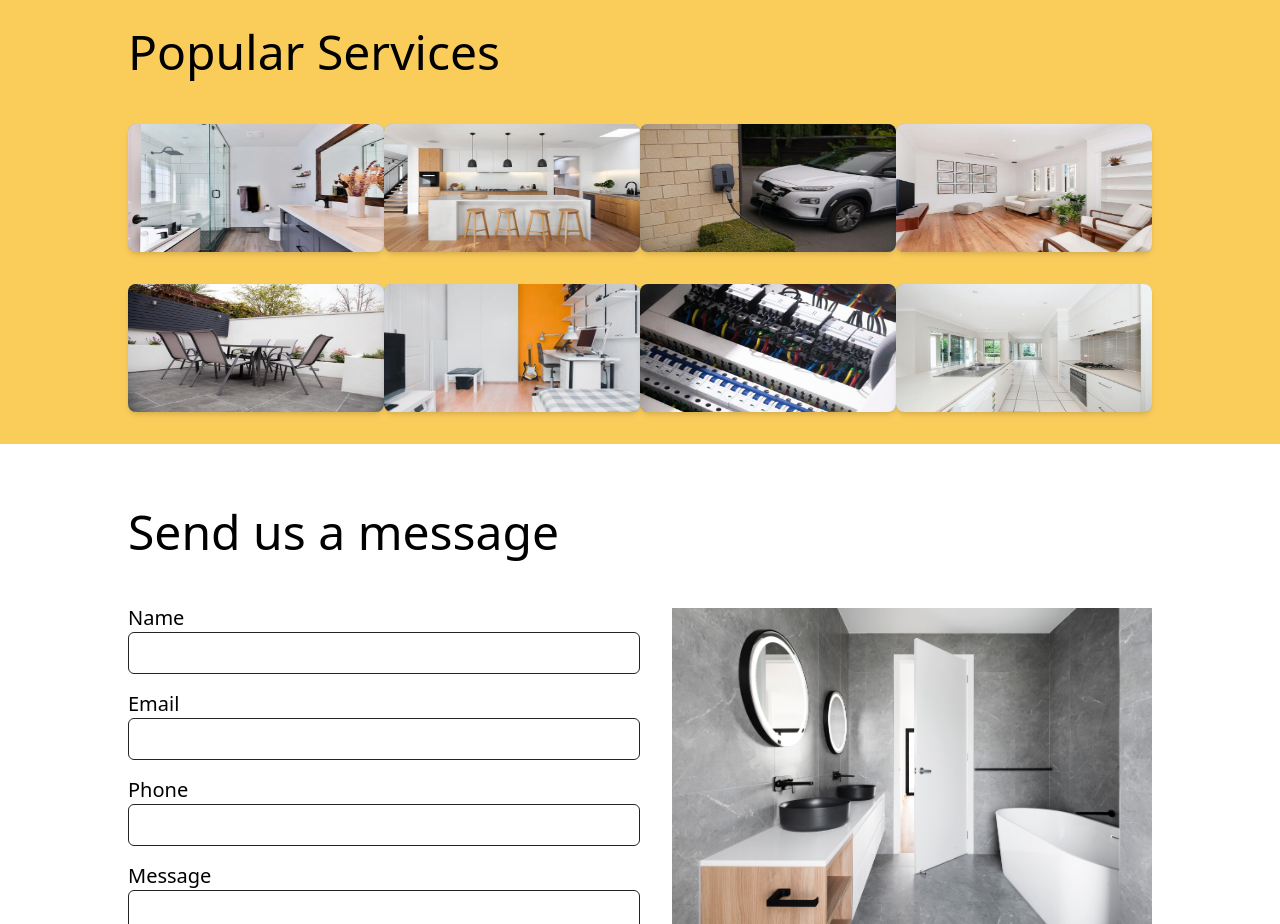
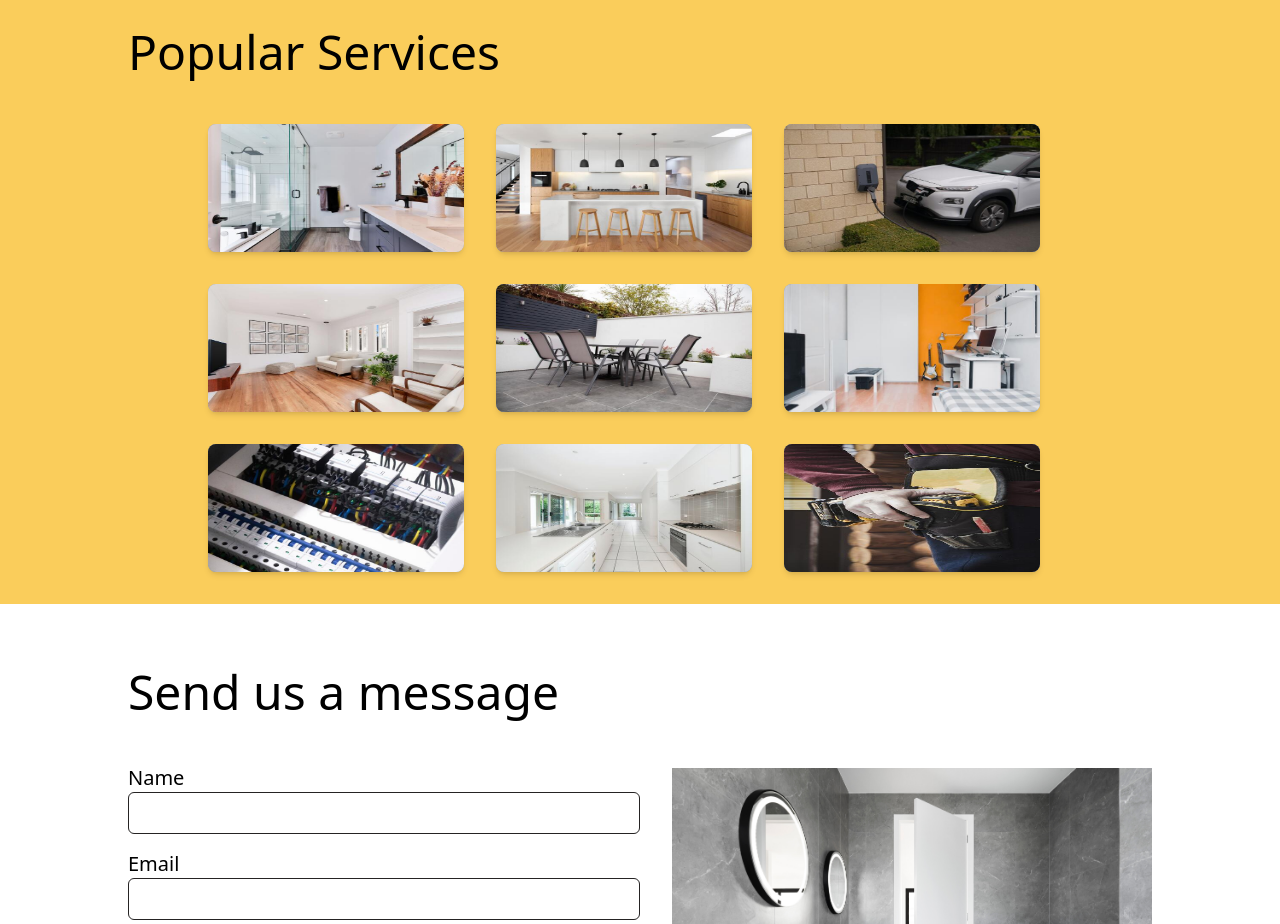
Before and after one commit to Goddak/berkshiretrade.services, a React (Create React App) app: page / in a window 1280 px wide. Shown: the part 820-1744 px from the top of the page. Built offline with nearby package versions, Linux system fonts and the light colour scheme.

Commit message:
popular services wip

```diff
--- a/src/Pages/HomePage/HomePage.tsx
+++ b/src/Pages/HomePage/HomePage.tsx
@@ -82,17 +82,17 @@ const Pills: IPill[] = [
 ];
 
 const getPillsToDisplayForCurrentWidth = (width: number): IPill[] => {
-	console.log(width, TailwindBreakpoints);
+	console.log('getPillsToDisplayForCurrentWidth', width, TailwindBreakpoints);
 	if (width < TailwindBreakpoints.md) {
-		return Pills.slice(0, 6);
+		return Pills.slice(0, 5);
 	} else if (width >= TailwindBreakpoints.md && width < TailwindBreakpoints.lg) {
-		return Pills.slice(0, 10);
+		return Pills.slice(0, 8);
 	} else if (width >= TailwindBreakpoints.lg && width < TailwindBreakpoints.xl) {
 		return Pills.slice(0, 9);
 	} else if (width >= TailwindBreakpoints.xl && width < TailwindBreakpoints["2xl"]) {
-		return Pills.slice(0, 8);
+		return Pills.slice(0, 9);
 	} else if (width >= TailwindBreakpoints["2xl"]) {
-		return Pills.slice(0, 10);
+		return Pills.slice(0, 12);
 	} else {
 		return Pills;
 	}
@@ -100,6 +100,8 @@ const getPillsToDisplayForCurrentWidth = (width: number): IPill[] => {
 
 const getPillsModulusForCurrentWidth = (width: number): number => {
 	if (width >= TailwindBreakpoints.lg && width < TailwindBreakpoints.xl) {
+		return 3;
+	} else if (width >= TailwindBreakpoints.xl && width < TailwindBreakpoints["2xl"]) {
 		return 3;
 	} else {
 		return 0;
@@ -118,9 +120,17 @@ const getMarginClassesForCurrentWidth = (width: number, isModulusStyled:boolean)
 		}
 		return style;
 	} else if (width >= TailwindBreakpoints.xl && width < TailwindBreakpoints["2xl"]) {
-		return "";
+		let style = "xl:mr-8";
+		if (isModulusStyled) {
+		  style += " xl:mr-0"
+		}
+		return style;
 	} else if (width >= TailwindBreakpoints["2xl"]) {
-		return "";
+		let style = "2xl:mr-8";
+		if (isModulusStyled) {
+		  style += " 2xl:mr-0"
+		}
+		return style;
 	} else {
 		return "";
 	}
@@ -149,9 +159,7 @@ const HomePage: FC = () => {
 			<h2 className="mb-12 font-light text-5xl">Popular Services</h2>
 			<div className="flex justify-center flex-wrap">
 				{pillsToDisplay.map((pill, index) => {
-					console.log(index, modulus, index % modulus);
 					let isModulusStyled = (modulus > 0) && (index % modulus === 2);
-					console.log(isModulusStyled, modulus > 0, index % modulus === 2);
 					return (<div key={index} className={`w-full aspect-video mb-8 rounded-lg shadow-md bg-slate-400 relative overflow-hidden transition-transform hover:-translate-y-2 hover:cursor-pointer md:w-2/5 lg:aspect-auto lg:h-32 lg:w-3/12 ${getMarginClassesForCurrentWidth(bodyWidth, isModulusStyled)}`}>
 						<img className="w-full h-full" src={pill.imageSrc} alt={pill.imageAlt} />
 						<div className="opacity-0 transition-opacity duration-500 p-5 font-light text-xl text-bts-white flex justify-center items-center text-center absolute top-0 right-0 left-0 bottom-0 hover:bg-bts-black hover:opacity-90 hover:visible z-10">{pill.label}</div>
```
